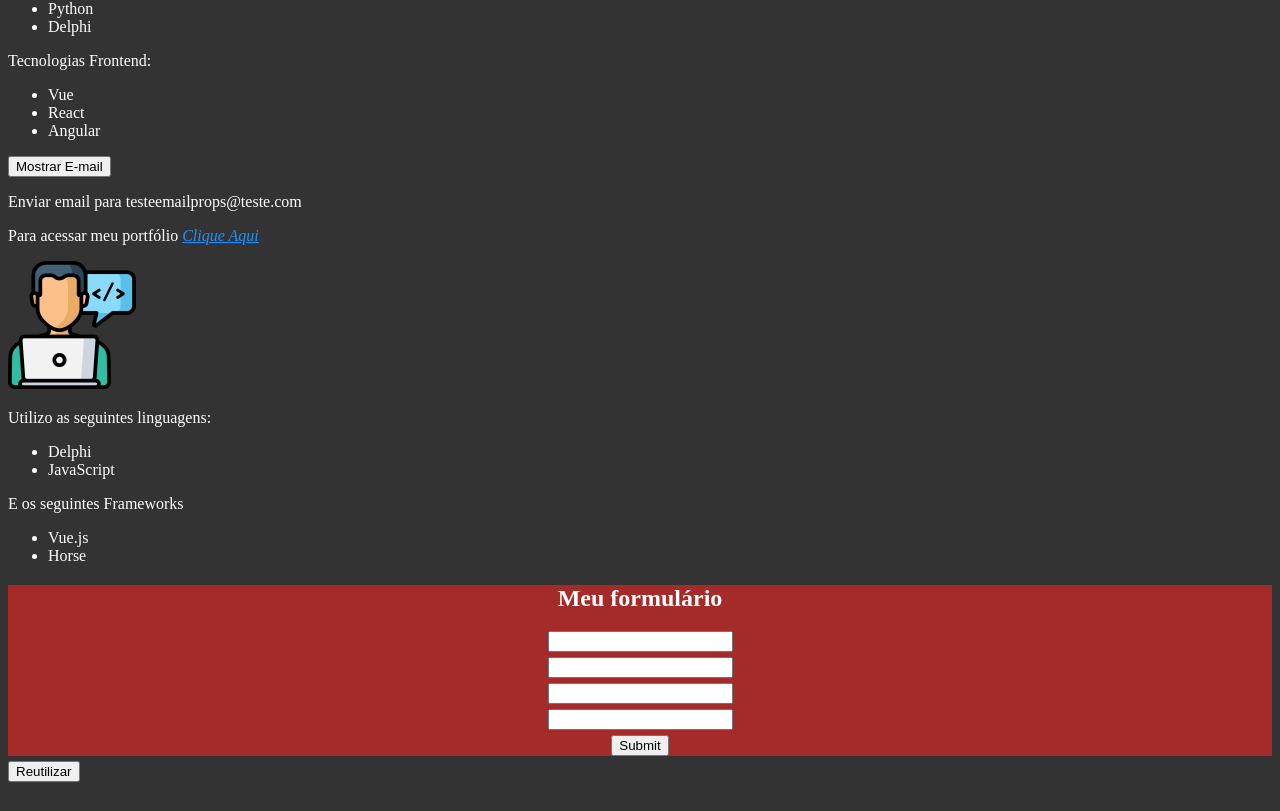
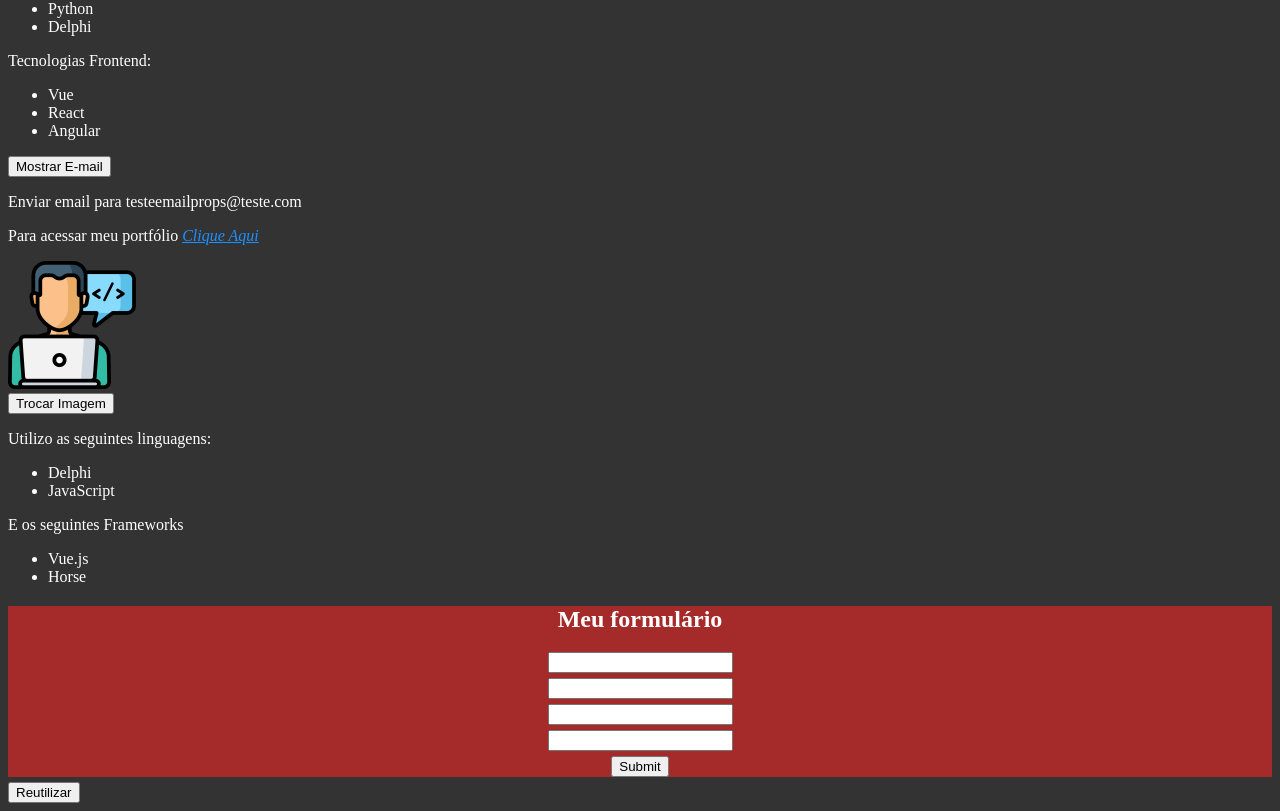
Before and after one commit to LuisBianchines/vue_cli, a Vue app: page / in a window 1280 px wide. Shown: the part 539-1350 px from the top of the page. Before the commit the page ends 1329 px from the top, so only its background shows below. Built offline with nearby package versions, Linux system fonts and the light colour scheme.

Commit message:
Fundamentos Emit

```diff
--- /dev/null
+++ b/src/components/MudarImagem.vue
@@ -0,0 +1,12 @@
+<template>
+    <div>
+        <button @click="$emit('mudarImagem')">Trocar Imagem</button>
+    </div>
+</template>
+
+<script>
+    export default {
+        name: "MudarImagem",
+        emits: ["mudarImagem"]
+    }
+</script>
--- a/src/components/Picture.vue
+++ b/src/components/Picture.vue
@@ -1,15 +1,24 @@
 <template>
-    <img :src="avatar" :alt="descricao">
+  <img :src="avatar" :alt="descricao" />
+  <MudarImagem @mudar-imagem="TrocarImagem"/>
 </template>
 
 <script>
-    export default {
-        name: 'PictureTeste',
-        data(){
-            return{
-                avatar: "/img/avatar.png",
-                descricao: "Teste"
-            }
+import MudarImagem from './MudarImagem.vue';
+
+export default {
+    name: "PictureTeste",
+    data() {
+        return {
+            avatar: "/img/avatar.png",
+            descricao: "Teste",
+        };
+    },
+    methods: {
+        TrocarImagem() {
+            this.avatar = "/img/avatar2.png"
         }
-    }
+    },
+    components: { MudarImagem }
+};
 </script>
```
Also changed, not shown: public/img/avatar2.png (added).
